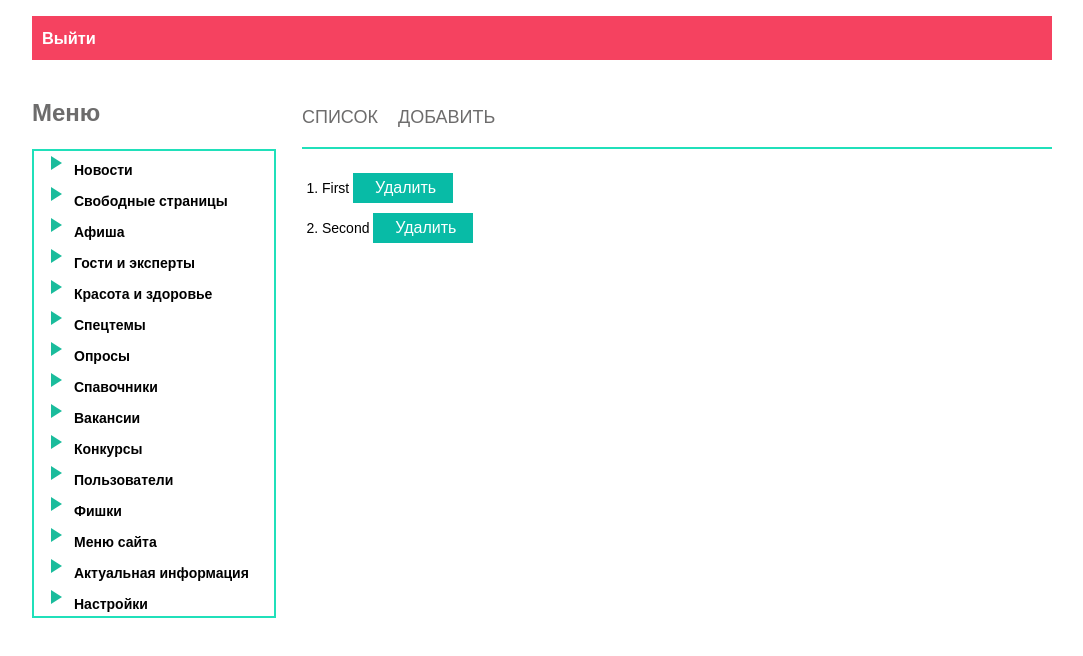
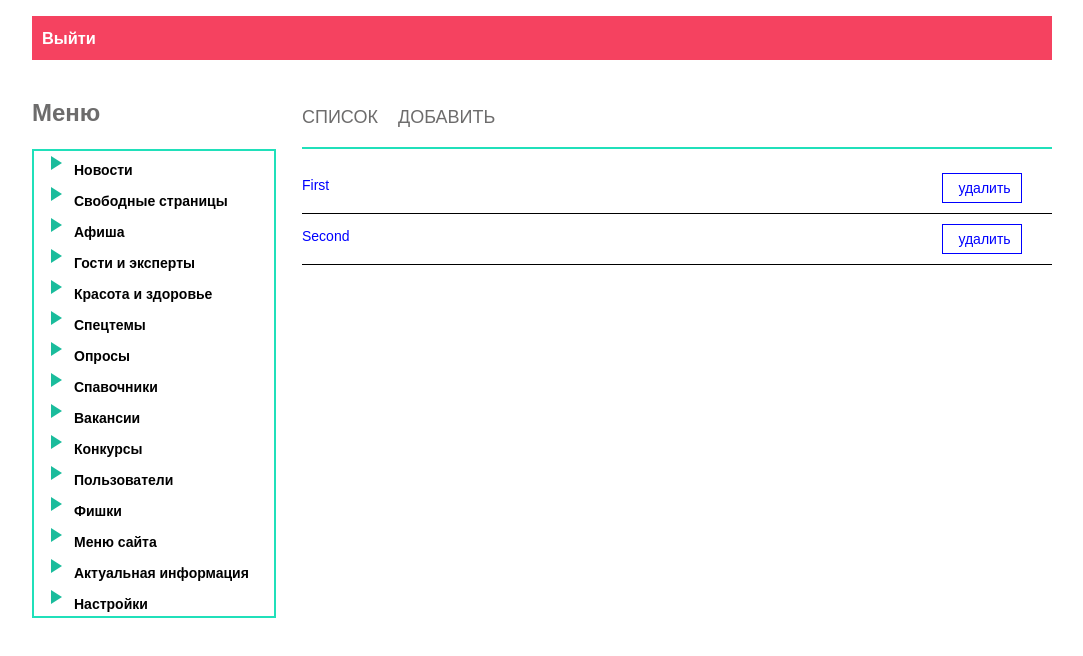
Before and after one commit to krispo95/syktyvkar, a plain HTML site: page index.html in a window 1280 px wide. Shown: the whole page, without its empty margins (98-1181 px from the left). Drawn offline with nearby package versions, Linux system fonts and the light colour scheme.

Commit message:
new buttons

```diff
--- a/index.html
+++ b/index.html
@@ -35,7 +35,7 @@
                     <ol>
                         <li v-for="item in items">
                             <a href="#" v-on:click="selectItem(item.name)">{{ item.name }}</a>
-                                <input type="button" v-on:click="deleteItem(item.name)" value="Удалить" class="button"/>
+                                <input type="button" v-on:click="deleteItem(item.name)" value="удалить" class="button-list"/>
                         </li>
                     </ol>
             </div>
--- a/main.js
+++ b/main.js
@@ -96,9 +96,8 @@ var menu = new Vue({
       this.formColor = item.color;
     },
     deleteItem: function (itemName) {
-      // this.page = 'form'; //this is workaround to forse rendering list
-      // this.page = "list";
       delete this.items[itemName];
+      this.page= 'list';
       this.$forceUpdate();
       this.items = this.items;
     }
--- a/style.css
+++ b/style.css
@@ -73,6 +73,9 @@ body {
     color: rgb(109, 108, 108);
     text-decoration: none;
 }
+.buttons-top li a:hover{
+    color: rgb(70, 69, 69);
+}
 .list li a{
     text-decoration: none;
     color: black;
@@ -129,6 +132,13 @@ body {
     height: 30px;
     width: 100px;
 }
+.button:hover{
+    background-color:rgb(5, 172, 152);
+}
+.button:active{
+    background-color:rgb(5, 172, 152);
+    color: rgba(255, 255, 255, 0.5);
+}
 .input{
     border-radius: 5px;
     border:1px solid rgb(167, 168, 168);
@@ -166,3 +176,37 @@ input[type=checkbox]{
     font-size: 18px;
     color: rgb(101, 102, 102);
 }
+.list ol{
+    list-style: none;
+    width: 750px;
+    padding-left:20px;
+}
+.list li{
+    height: 40px;
+    padding-top: 10px;
+    border-bottom: 1px solid black;
+}
+.list li a{
+    color: blue;
+}
+.button-list{
+    float: right;
+    color:blue;
+    background-color: white;
+    border: 1px solid blue;
+    display: inline-block;
+    padding: 5px 5px 5px 10px;
+    font-size: 14px;
+    margin-right: 30px;
+    height: 30px;
+    width: 80px;
+}
+.button-list:hover{
+    color: black;
+    border: 1px solid black;
+}
+.button-list:active{
+    color: black;
+    border: 1px solid black;
+    box-shadow: 0 0 2px grey;
+}
```
